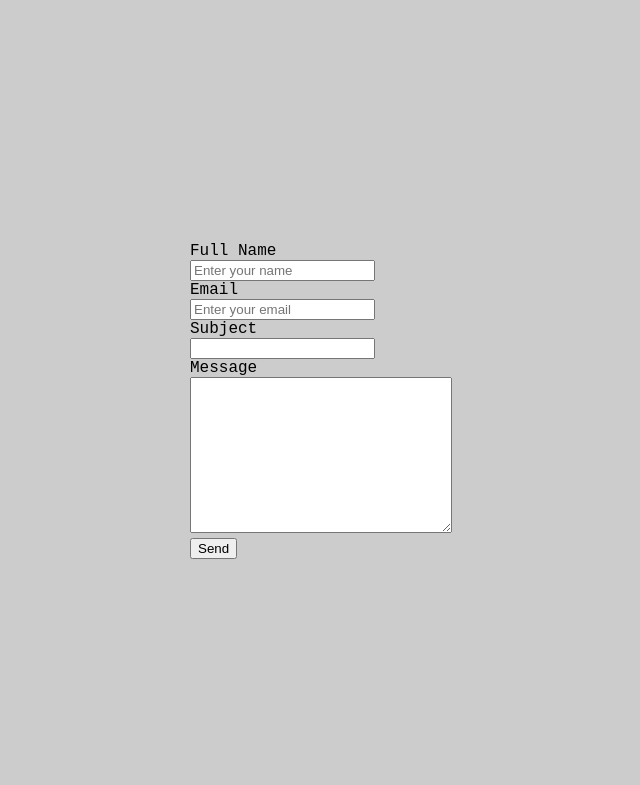
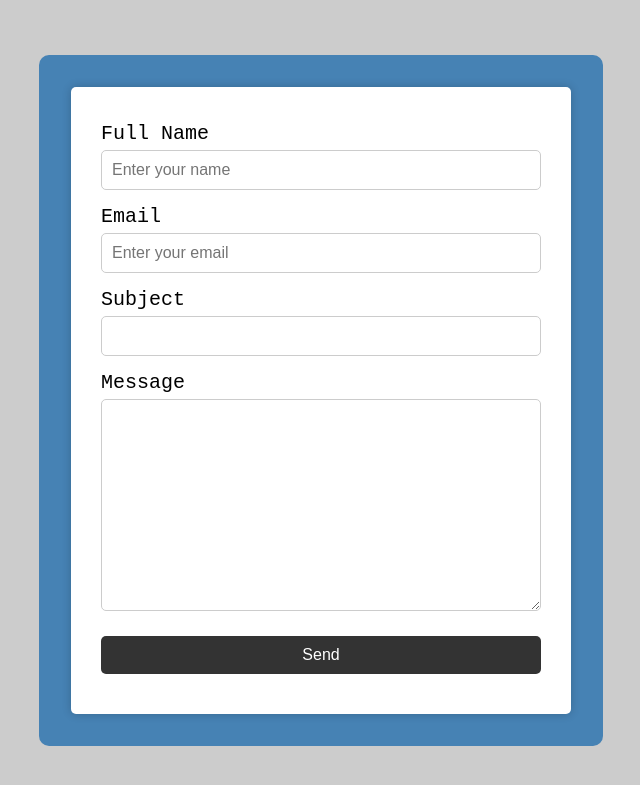
Before and after one commit to Alibakhshov/Django-Contact-Form, a Django app: page / in a window 1280 px wide. Shown: the top 785 px of the page, without its empty margins (319-959 px from the left). Run offline with Django 4.2, Linux system fonts and the light colour scheme.

Commit message:
Working with css

```diff
--- a/contactform/contactform/templates/main.html
+++ b/contactform/contactform/templates/main.html
@@ -31,7 +31,7 @@
             </div>
 
             <div class="formControl">
-                <input type="submit" class="btn " value="Send">
+                <input type="submit" class="btn submitBtn" value="Send">
             </div>
         </form>
 
--- a/contactform/static/css/style.css
+++ b/contactform/static/css/style.css
@@ -12,3 +12,50 @@ body{
     height: 100vh;
     background-color: #ccc;
 }
+
+.contactForm {
+    width: 500px;
+    background-color: #fff;
+    padding: 30px;
+    border-radius: 5px;
+    box-shadow: 0 0 10px rgba(0,0,0,0.2);
+}
+
+input, textarea{
+    width: 100%;
+    padding: 10px;
+    border: 1px solid #ccc;
+    border-radius: 5px;
+    margin-bottom: 10px;
+    font-size: 16px;
+    outline: none;
+}
+
+input:focus, textarea:focus{
+    border-color: #333;
+    outline: none;
+}
+
+.tag{
+    padding: 5px 0;
+    font-size: 20px;
+}
+
+.container{
+    background-color: steelblue;
+    padding: 2rem;
+    border-radius: 10px;
+    overflow: none;
+    display: flex;
+}
+
+.submitBtn{
+    background-color: #333;
+    color: #fff;
+    border: none;
+    padding: 10px 20px;
+    border-radius: 5px;
+    font-size: 16px;
+    cursor: pointer;
+    margin-top: 10px;
+}
```
